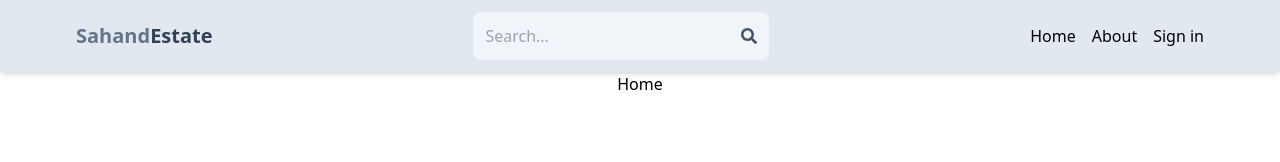
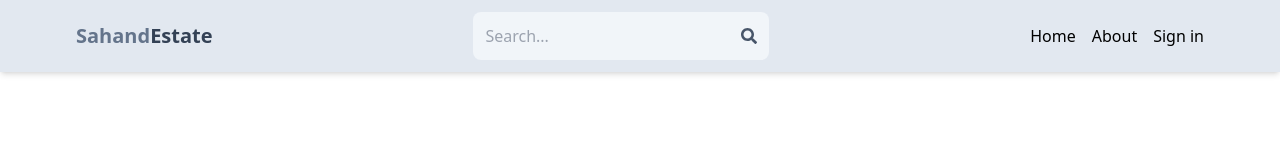
Before and after one commit to AmjadOthman/mern-estate, a React (Vite) app: page / in a window 1280 px wide. Shown: the top 162 px of the page. Built offline with nearby package versions, Linux system fonts and the light colour scheme.

Commit message:
change url

```diff
--- a/src/App.jsx
+++ b/src/App.jsx
@@ -11,7 +11,7 @@ export default function App() {
     <BrowserRouter>
       <Header />
       <Routes>
-        <Route path="/" element={<Home />} />
+        <Route path="/amjad" element={<Home />} />
         <Route path="/about" element={<About />} />
         <Route path="/signin" element={<Signin />} />
         <Route path="/signout" element={<Signout />} />
```
